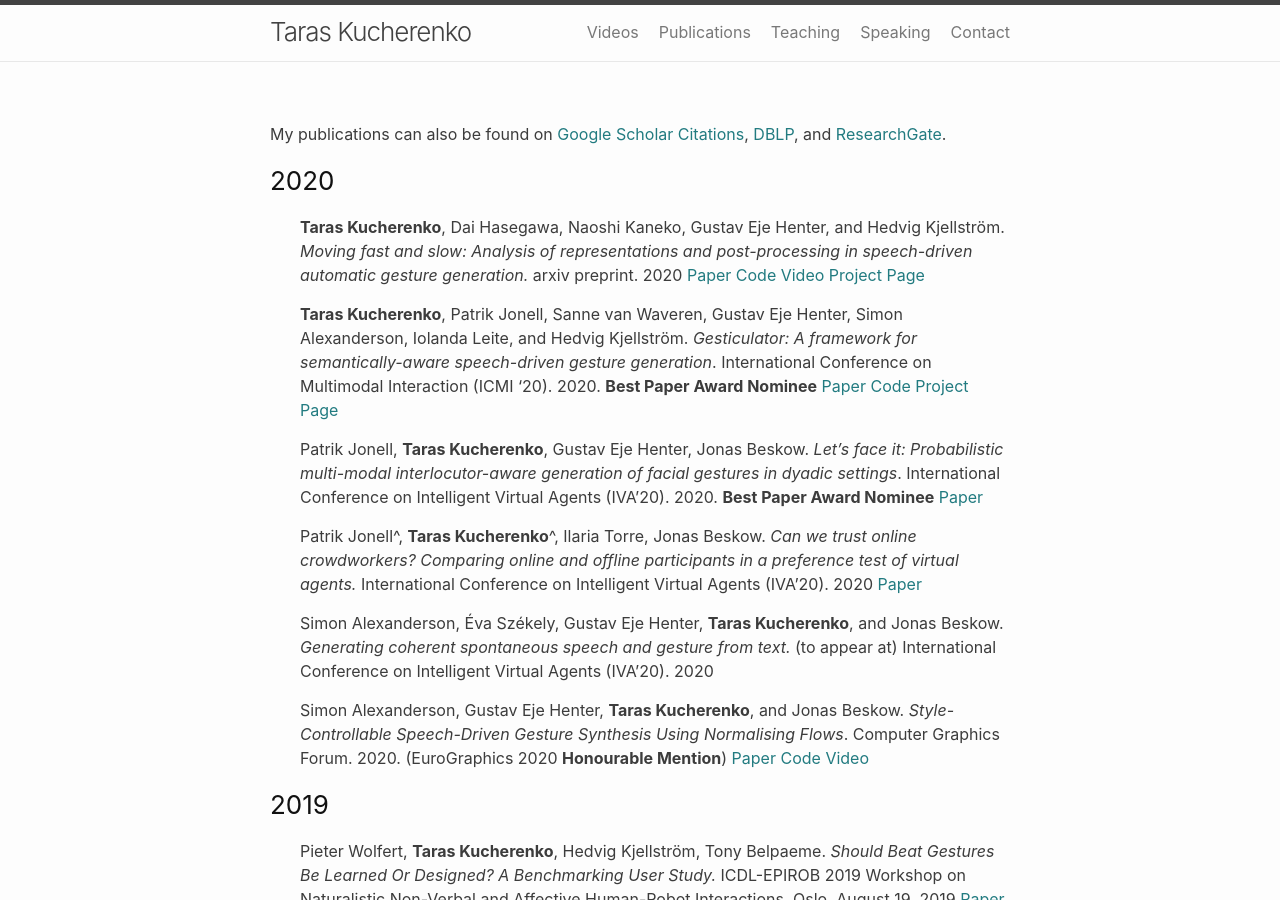
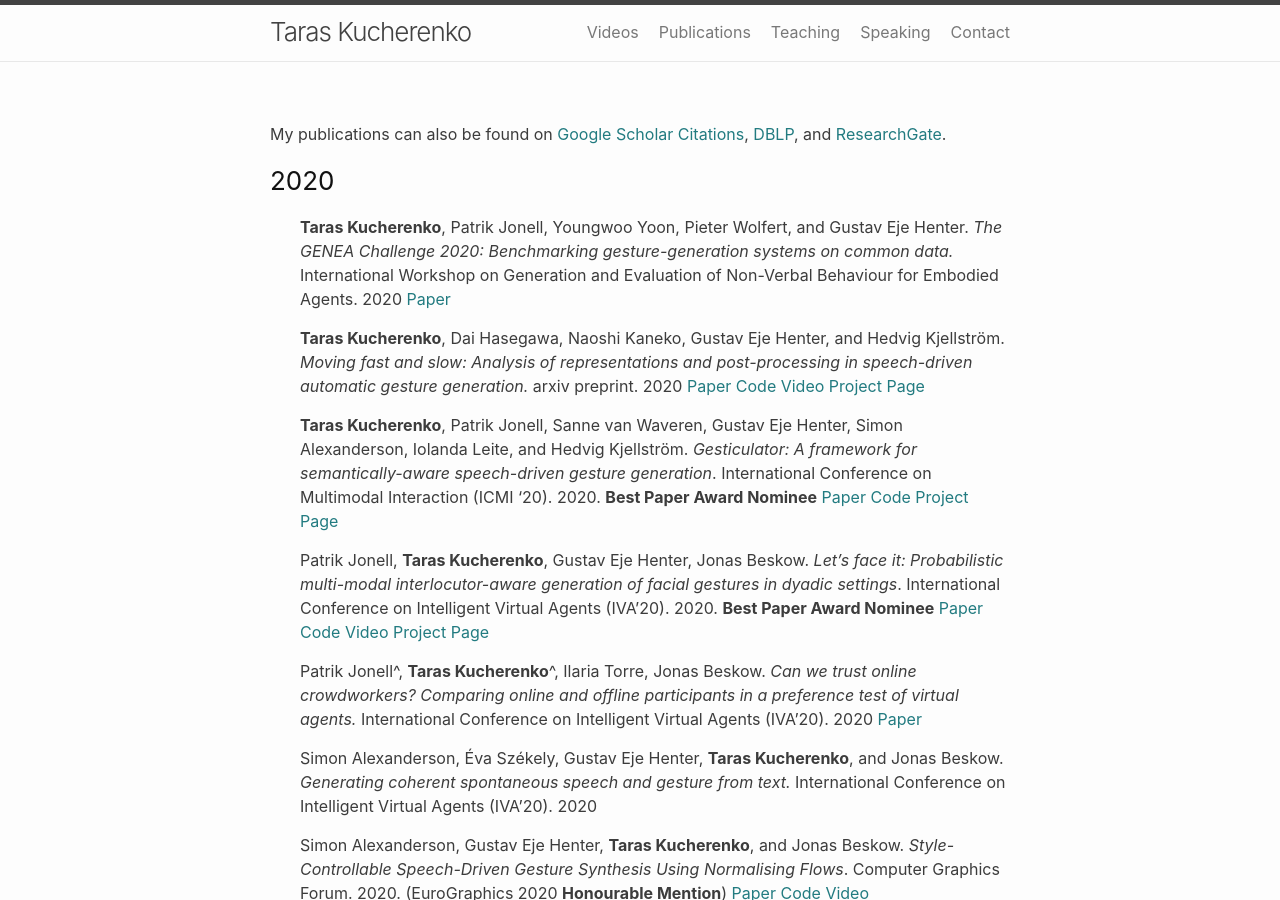
Before and after one commit to Svito-zar/Svito-zar.github.io, a Jekyll site: the page built from _pages/publications.md, in a window 1280 px wide and 900 px high. Built offline with Jekyll 4.4.1, drawn with Linux system fonts in a browser that asks for light colours.

Commit message:
Added more info about papers

```diff
--- a/_pages/publications.md
+++ b/_pages/publications.md
@@ -7,6 +7,9 @@ permalink: /publications/
 My publications can also be found on [Google Scholar Citations](https://scholar.google.com/citations?user=aI_16pYAAAAJ&hl=en), [DBLP](https://dblp.uni-trier.de/pers/hd/k/Kucherenko:Taras), and [ResearchGate](https://www.researchgate.net/profile/Taras_Kucherenko).
 
 ### 2020
+
+* **Taras Kucherenko**, Patrik Jonell, Youngwoo Yoon, Pieter Wolfert, and Gustav Eje Henter. *The GENEA Challenge 2020: Benchmarking gesture-generation systems on common data.* International Workshop on Generation and Evaluation of Non-Verbal Behaviour for Embodied Agents. 2020 [Paper](https://zenodo.org/record/4094697)
+
 * **Taras  Kucherenko**,  Dai  Hasegawa, Naoshi Kaneko, Gustav  Eje  Henter, and Hedvig Kjellström.
 *Moving fast and slow: Analysis of representations and post-processing in speech-driven automatic gesture generation.*
 arxiv preprint. 2020
@@ -14,12 +17,12 @@ arxiv preprint. 2020
 
 * **Taras Kucherenko**, Patrik Jonell, Sanne van Waveren, Gustav Eje Henter, Simon Alexanderson, Iolanda Leite, and Hedvig Kjellström. *Gesticulator: A framework for semantically-aware speech-driven gesture generation*. International Conference on Multimodal Interaction (ICMI '20). 2020. **Best Paper Award Nominee** [Paper](https://arxiv.org/abs/2001.09326) [Code](https://github.com/svito-zar/Gesticulator) [Project Page](../_posts/2020-08-03-Gesticulator.md)
 
-* Patrik Jonell, **Taras Kucherenko**, Gustav Eje Henter, Jonas Beskow. *Let’s face it: Probabilistic multi-modal interlocutor-aware generation of facial gestures in dyadic settings*. International Conference on Intelligent Virtual Agents (IVA'20). 2020. **Best Paper Award Nominee** [Paper](https://arxiv.org/abs/2006.09888)
+* Patrik Jonell, **Taras Kucherenko**, Gustav Eje Henter, Jonas Beskow. *Let’s face it: Probabilistic multi-modal interlocutor-aware generation of facial gestures in dyadic settings*. International Conference on Intelligent Virtual Agents (IVA'20). 2020. **Best Paper Award Nominee** [Paper](https://raw.githubusercontent.com/jonepatr/lets_face_it/master/paper/jonell_lets_face_it.pdf) [Code](https://github.com/jonepatr/lets_face_it) [Video](https://youtu.be/RhazMS4L_bk) [Project Page](https://jonepatr.github.io/lets_face_it/)
 
 * Patrik Jonell^, **Taras Kucherenko**^, Ilaria Torre, Jonas Beskow. *Can we trust online crowdworkers? Comparing online and offline participants in a preference test of virtual agents.* International Conference on Intelligent Virtual Agents (IVA'20). 2020 [Paper](https://arxiv.org/abs/2009.10760)
 
 * Simon Alexanderson, Éva Székely, Gustav Eje Henter, **Taras Kucherenko**, and Jonas Beskow.
-*Generating coherent spontaneous speech and gesture from text.* (to appear at) International Conference on Intelligent Virtual Agents (IVA'20). 2020
+*Generating coherent spontaneous speech and gesture from text.* International Conference on Intelligent Virtual Agents (IVA'20). 2020
 
 * Simon Alexanderson, Gustav  Eje  Henter, **Taras Kucherenko**,  and Jonas Beskow. *Style-Controllable Speech-Driven Gesture Synthesis Using Normalising Flows*. Computer Graphics Forum. 2020. (EuroGraphics 2020 **Honourable Mention**) [Paper](../papers/alexanderson2020style.pdf) [Code](https://github.com/simonalexanderson/StyleGestures) [Video](https://youtu.be/egf3tjbWBQE)
 
```
